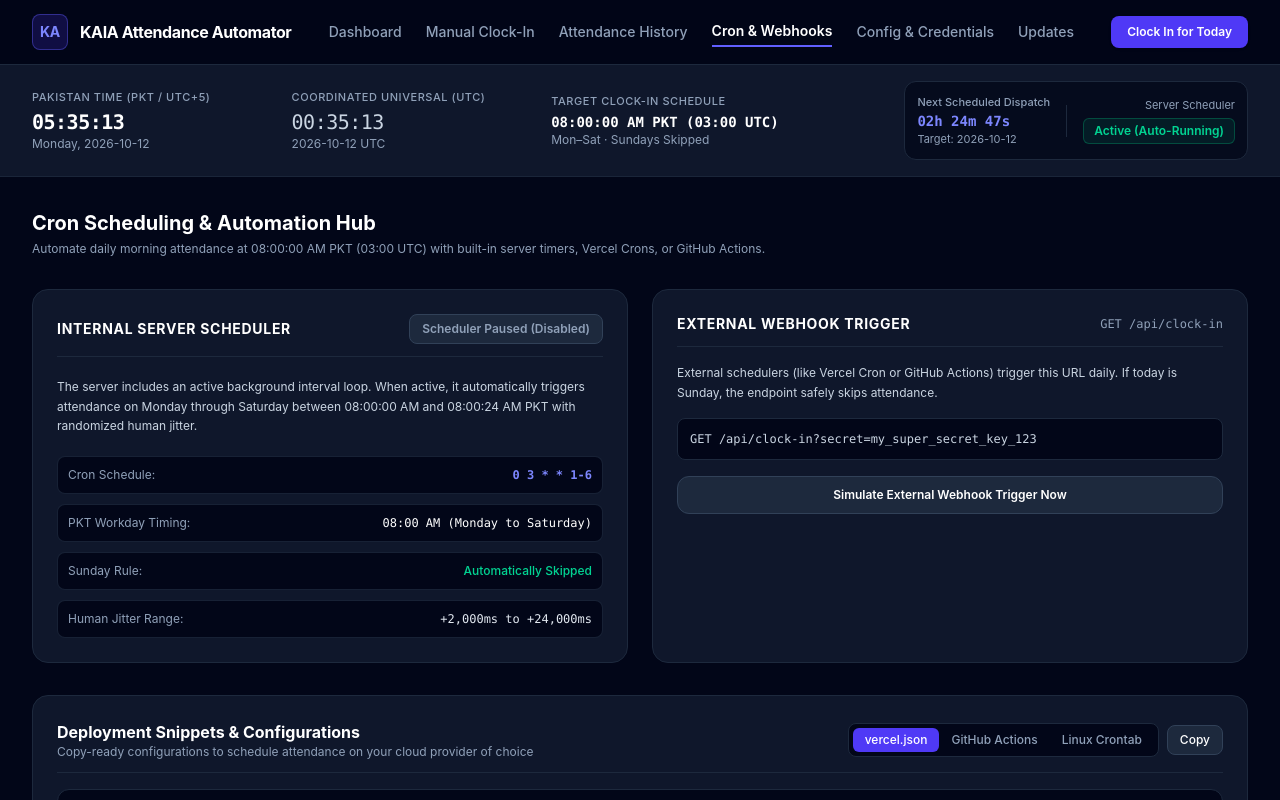
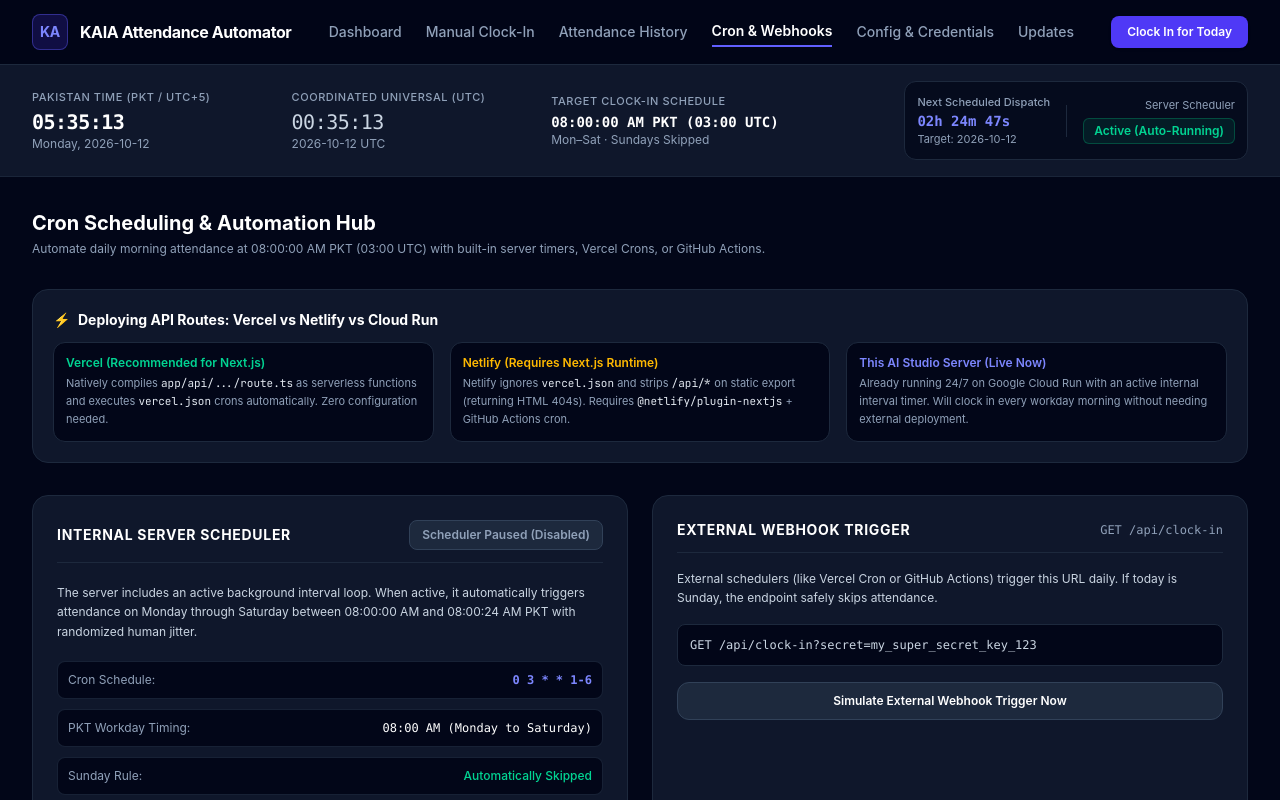
Before and after one commit to samirajput10/clock-in, a React (Vite) app: page / in a window 1280 px wide. Both pictures are taken after a click on the button "Cron & Webhooks". Shown: the top 800 px of the page. Built offline with nearby package versions, Linux system fonts and the light colour scheme; no server answers.

Commit message:
feat: prevent Supabase URL misconfiguration
Add validation and auto-recovery to prevent users from setting their Supabase URL to their Netlify frontend domain. Include troubleshooting guides for Netlify deployments and improved JSON parsing error handling.

```diff
--- a/server.ts
+++ b/server.ts
@@ -71,6 +71,15 @@ async function safeParseJson<T = any>(response: globalThis.Response): Promise<T>
       statusText: response.statusText,
       message: 'Request completed with an empty response body',
     } as unknown as T;
+  }
+  const trimmed = text.trim();
+  if (trimmed.startsWith('<!DOCTYPE html') || trimmed.startsWith('<html') || trimmed.includes('hosted on Netlify')) {
+    if (trimmed.includes('hosted on Netlify') || response.status === 404) {
+      throw new Error(
+        `Received a Netlify HTML 404 page instead of JSON API response. This occurs when requesting a Netlify domain that has static export enabled (which strips API routes) or when the 'Supabase URL' is set to a Netlify site instead of the Supabase backend.`
+      );
+    }
+    throw new Error(`Expected JSON but received an HTML response (HTTP ${response.status}): ${text.slice(0, 160)}`);
   }
   try {
     return JSON.parse(text) as T;
--- a/src/components/CronAutomatorTab.tsx
+++ b/src/components/CronAutomatorTab.tsx
@@ -17,7 +17,7 @@ export function CronAutomatorTab({
 }: CronAutomatorTabProps) {
   const [testingWebhook, setTestingWebhook] = useState(false);
   const [webhookResult, setWebhookResult] = useState<any>(null);
-  const [activeSnippetTab, setActiveSnippetTab] = useState<'vercel' | 'github' | 'curl'>('vercel');
+  const [activeSnippetTab, setActiveSnippetTab] = useState<'vercel' | 'netlify' | 'github' | 'curl'>('vercel');
   const [copiedSnippet, setCopiedSnippet] = useState(false);
 
   const testWebhookEndpoint = async () => {
@@ -43,6 +43,18 @@ export function CronAutomatorTab({
     }
   ]
 }`;
+
+  const netlifyTomlSnippet = `# netlify.toml
+# Required to prevent 404s when deploying Next.js API routes on Netlify:
+[build]
+  command = "npm run build"
+  publish = ".next"
+
+[[plugins]]
+  package = "@netlify/plugin-nextjs"
+
+# NOTE: Netlify ignores vercel.json cron schedules!
+# Use GitHub Actions (see tab above) to trigger GET /api/clock-in daily.`;
 
   const githubActionsSnippet = `name: KAIA Daily Morning Clock-In
 
@@ -70,6 +82,8 @@ jobs:
   const currentSnippet =
     activeSnippetTab === 'vercel'
       ? vercelJsonSnippet
+      : activeSnippetTab === 'netlify'
+      ? netlifyTomlSnippet
       : activeSnippetTab === 'github'
       ? githubActionsSnippet
       : curlSnippet;
@@ -87,6 +101,36 @@ jobs:
         <p className="text-xs text-slate-400 mt-1">
           Automate daily morning attendance at 08:00:00 AM PKT (03:00 UTC) with built-in server timers, Vercel Crons, or GitHub Actions.
         </p>
+      </div>
+
+      {/* Hosting Platform Architecture Notice */}
+      <div className="bg-slate-900 border border-slate-800 rounded-2xl p-5 space-y-3">
+        <div className="flex items-center gap-2 text-sm font-bold text-white">
+          <span className="text-indigo-400">⚡</span>
+          <span>Deploying API Routes: Vercel vs Netlify vs Cloud Run</span>
+        </div>
+        <div className="grid grid-cols-1 md:grid-cols-3 gap-4 text-xs text-slate-300">
+          <div className="p-3 bg-slate-950 rounded-xl border border-slate-800 space-y-1">
+            <div className="font-semibold text-emerald-400">Vercel (Recommended for Next.js)</div>
+            <p className="text-slate-400 text-[11px] leading-relaxed">
+              Natively compiles <code className="text-slate-200">app/api/.../route.ts</code> as serverless functions and executes <code className="text-slate-200">vercel.json</code> crons automatically. Zero configuration needed.
+            </p>
+          </div>
+
+          <div className="p-3 bg-slate-950 rounded-xl border border-slate-800 space-y-1">
+            <div className="font-semibold text-amber-400">Netlify (Requires Next.js Runtime)</div>
+            <p className="text-slate-400 text-[11px] leading-relaxed">
+              Netlify ignores <code className="text-slate-200">vercel.json</code> and strips <code className="text-slate-200">/api/*</code> on static export (returning HTML 404s). Requires <code className="text-slate-200">@netlify/plugin-nextjs</code> + GitHub Actions cron.
+            </p>
+          </div>
+
+          <div className="p-3 bg-slate-950 rounded-xl border border-slate-800 space-y-1">
+            <div className="font-semibold text-indigo-400">This AI Studio Server (Live Now)</div>
+            <p className="text-slate-400 text-[11px] leading-relaxed">
+              Already running 24/7 on Google Cloud Run with an active internal interval timer. Will clock in every workday morning without needing external deployment.
+            </p>
+          </div>
+        </div>
       </div>
 
       {/* Main Status & Schedule Details */}
@@ -194,7 +238,17 @@ jobs:
                     : 'text-slate-400 hover:text-white'
                 }`}
               >
-                vercel.json
+                Vercel
+              </button>
+              <button
+                onClick={() => setActiveSnippetTab('netlify')}
+                className={`px-3 py-1 text-xs font-medium rounded-md transition-colors cursor-pointer ${
+                  activeSnippetTab === 'netlify'
+                    ? 'bg-indigo-600 text-white'
+                    : 'text-slate-400 hover:text-white'
+                }`}
+              >
+                Netlify
               </button>
               <button
                 onClick={() => setActiveSnippetTab('github')}
@@ -214,7 +268,7 @@ jobs:
                     : 'text-slate-400 hover:text-white'
                 }`}
               >
-                Linux Crontab
+                Crontab
               </button>
             </div>
             <button
--- a/src/components/SettingsTab.tsx
+++ b/src/components/SettingsTab.tsx
@@ -68,15 +68,45 @@ export function SettingsTab({ config, onSaveConfig }: SettingsTabProps) {
 
           <div className="grid grid-cols-1 sm:grid-cols-2 gap-4">
             <div>
-              <label className="block text-xs font-medium text-slate-300 mb-1.5">
-                Supabase URL
-              </label>
+              <div className="flex items-center justify-between mb-1.5">
+                <label className="text-xs font-medium text-slate-300">
+                  Supabase URL
+                </label>
+                {form.supabaseUrl !== DEFAULT_CONFIG.supabaseUrl && (
+                  <button
+                    type="button"
+                    onClick={() => setForm({ ...form, supabaseUrl: DEFAULT_CONFIG.supabaseUrl })}
+                    className="text-[11px] text-indigo-400 hover:text-indigo-300 transition-colors cursor-pointer"
+                  >
+                    Reset to Default
+                  </button>
+                )}
+              </div>
               <input
                 type="text"
                 value={form.supabaseUrl}
                 onChange={(e) => setForm({ ...form, supabaseUrl: e.target.value })}
-                className="w-full bg-slate-950 border border-slate-700 rounded-lg px-3 py-2 text-xs text-white font-mono focus:border-indigo-500 focus:outline-none"
+                className={`w-full bg-slate-950 border ${
+                  form.supabaseUrl.includes('netlify')
+                    ? 'border-amber-500 text-amber-200'
+                    : 'border-slate-700 text-white'
+                } rounded-lg px-3 py-2 text-xs font-mono focus:border-indigo-500 focus:outline-none`}
               />
+              {form.supabaseUrl.includes('netlify') && (
+                <div className="mt-2 p-2.5 rounded-lg bg-amber-950/40 border border-amber-500/30 text-amber-300 text-[11px] leading-relaxed">
+                  <div className="font-semibold mb-1 flex items-center justify-between">
+                    <span>⚠️ Netlify Frontend URL Detected</span>
+                    <button
+                      type="button"
+                      onClick={() => setForm({ ...form, supabaseUrl: DEFAULT_CONFIG.supabaseUrl })}
+                      className="text-white bg-amber-600 hover:bg-amber-500 px-2 py-0.5 rounded text-[10px] cursor-pointer"
+                    >
+                      Use Official Supabase URL
+                    </button>
+                  </div>
+                  Netlify hosts the frontend web application, which returns an HTML 404 page for backend auth requests. The Supabase URL must point to your Supabase project: <code className="font-mono text-white">https://llvsmockvufgbqpeepbm.supabase.co</code>.
+                </div>
+              )}
             </div>
 
             <div>
--- a/src/utils/safeJson.ts
+++ b/src/utils/safeJson.ts
@@ -1,6 +1,7 @@
 /**
  * Safely parse HTTP response bodies, avoiding "Unexpected end of JSON input"
- * when responses are empty (e.g., HTTP 201 Created or 204 No Content with Content-Length: 0).
+ * when responses are empty (e.g., HTTP 201 Created or 204 No Content with Content-Length: 0),
+ * and providing helpful diagnosis when an HTML page (e.g., Netlify 404) is received.
  */
 export async function safeParseJson<T = any>(response: Response): Promise<T> {
   const text = await response.text();
@@ -14,6 +15,23 @@ export async function safeParseJson<T = any>(response: Response): Promise<T> {
     } as unknown as T;
   }
 
+  const trimmed = text.trim();
+  // Detect if an HTML error page (e.g. from Netlify, Vercel, or Web server 404) was returned
+  if (
+    trimmed.startsWith('<!DOCTYPE html') ||
+    trimmed.startsWith('<html') ||
+    trimmed.includes('hosted on Netlify')
+  ) {
+    if (trimmed.includes('hosted on Netlify') || response.status === 404) {
+      throw new Error(
+        `Received a Netlify HTML 404 page instead of the Supabase API. Your 'Supabase URL' is currently set to a Netlify frontend domain. Please change it to your Supabase backend URL: https://llvsmockvufgbqpeepbm.supabase.co`
+      );
+    }
+    throw new Error(
+      `Expected JSON from Supabase API, but received an HTML response (HTTP ${response.status}). Please verify your Supabase URL endpoint.`
+    );
+  }
+
   try {
     return JSON.parse(text) as T;
   } catch {
--- a/src/utils/time.ts
+++ b/src/utils/time.ts
@@ -20,9 +20,18 @@ export function loadStoredConfig(): AppConfig {
     const raw = localStorage.getItem('kaia_automator_config');
     if (!raw) return DEFAULT_CONFIG;
     const parsed = JSON.parse(raw);
+    let mutated = false;
     // If the user's browser cached the previous corrupted key with the typo, automatically upgrade it!
     if (parsed.supabaseAnonKey && parsed.supabaseAnonKey.includes('MjA5ODIymTG5NH0')) {
       parsed.supabaseAnonKey = DEFAULT_CONFIG.supabaseAnonKey;
+      mutated = true;
+    }
+    // If the user's browser saved a Netlify frontend URL into Supabase URL, auto-restore the real Supabase endpoint!
+    if (parsed.supabaseUrl && (parsed.supabaseUrl.includes('netlify.app') || !parsed.supabaseUrl.includes('supabase.co'))) {
+      parsed.supabaseUrl = DEFAULT_CONFIG.supabaseUrl;
+      mutated = true;
+    }
+    if (mutated) {
       localStorage.setItem('kaia_automator_config', JSON.stringify({ ...DEFAULT_CONFIG, ...parsed }));
     }
     return { ...DEFAULT_CONFIG, ...parsed };
```
Also changed, not shown: vercel.json (added), 1 other file (tests, documents, lock files or other folders).
